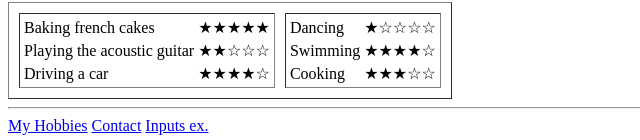
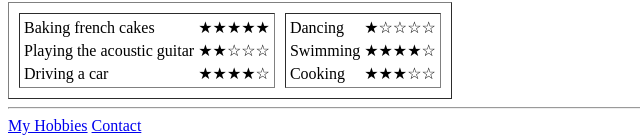
Before and after one commit to AwaySunshine/cv, a plain HTML site: page index.html in a window 1280 px wide. Shown: the part 672-812 px from the top of the page, 0-640 px from the left. Drawn offline with Linux system fonts and the light colour scheme.

Commit message:
Update index.html

```diff
--- a/index.html
+++ b/index.html
@@ -86,7 +86,6 @@
   <hr>
   <a href="hobbies.html">My Hobbies</a>
   <a href="contact.html">Contact</a>
-  <a href="inputs.html">Inputs ex.</a>
 </body>
 
 </html>
```
